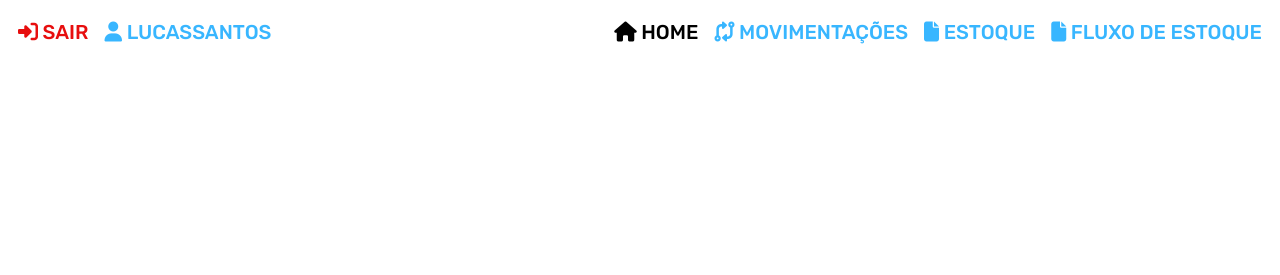
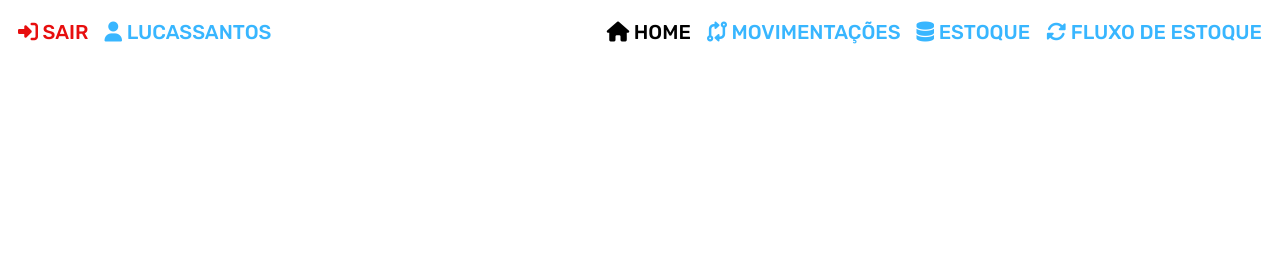
Before and after one commit to kettermann-g/controle-estoque, a PHP site: page /index.php in a window 1280 px wide. Shown: the top 275 px of the page. Run offline with PHP 8.4, Linux system fonts and the light colour scheme; a user stored in the database is signed in; data comes from the database, SQL or seed files in the repository; some libraries are stand-ins or nearby versions.

Commit message:
ícones alterados - usabilidade

```diff
--- a/templates/header.php
+++ b/templates/header.php
@@ -72,12 +72,12 @@
         </li>
 
         <li id="relatório" class="dead-link">
-          <i class="dead-link fa-solid fa-file"></i>
+          <i class="dead-link fa-solid fa-database"></i>
           <span>Estoque</span>
         </li>
 
         <li id="fluxo" class="dead-link">
-          <i class="dead-link fa-solid fa-file"></i>
+          <i class="dead-link fa-solid fa-rotate"></i>
           <span>Fluxo de Estoque</span>
         </li>
       </div>
@@ -115,14 +115,14 @@
 
       <a class="nav-link" href="<?= $BASE_URL ?>/estoque.php">
         <li id="estoque" class="nav-item link-enabled">
-          <i id="cor4" class="fa-solid fa-file"></i>
+          <i id="cor4" class="fa-solid fa-database"></i>
           <span>Estoque</span>
         </li>
       </a>
 
       <a class="nav-link" href="<?= $BASE_URL ?>/fluxoEstoque.php">
         <li id="fluxo" class="nav-item link-enabled">
-          <i id="cor4" class="fa-solid fa-file"></i>
+          <i id="cor4" class="fa-solid fa-rotate"></i>
           <span>Fluxo de Estoque</span>
         </li>
       </a>
```
